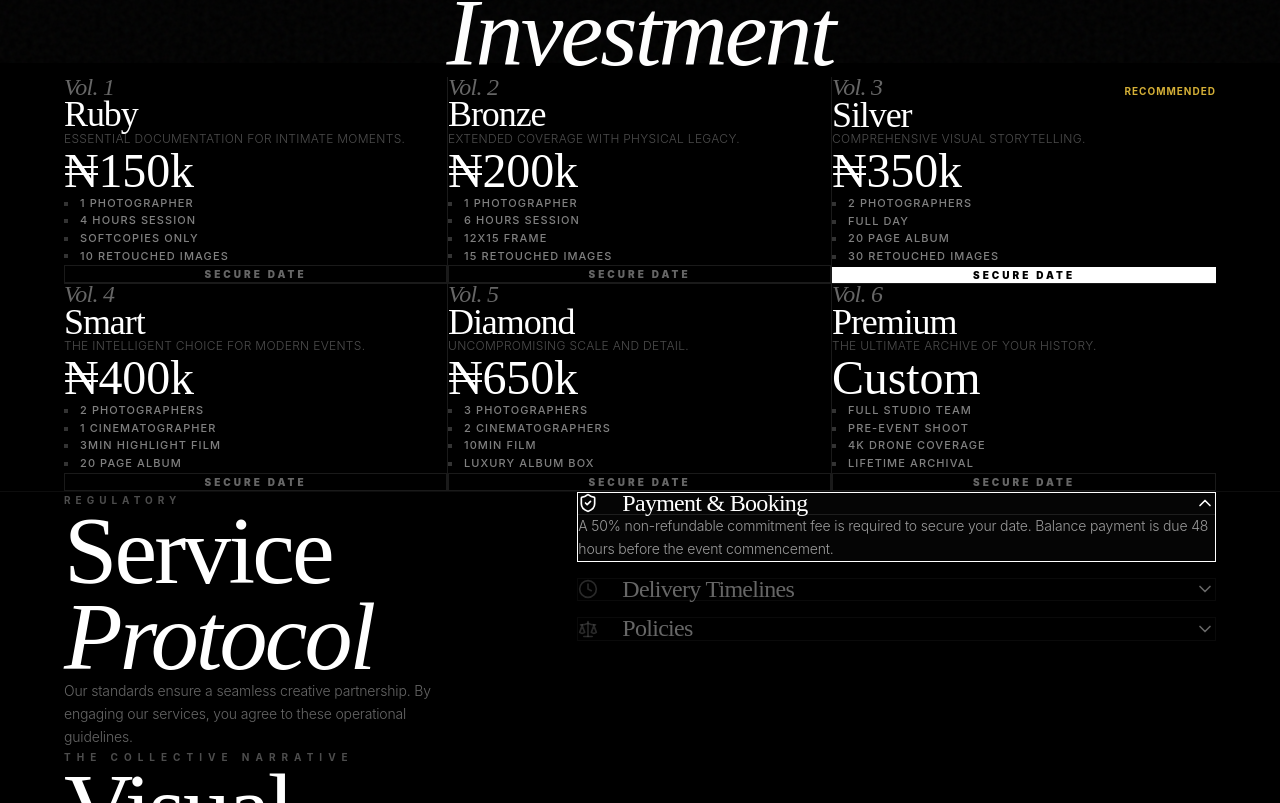
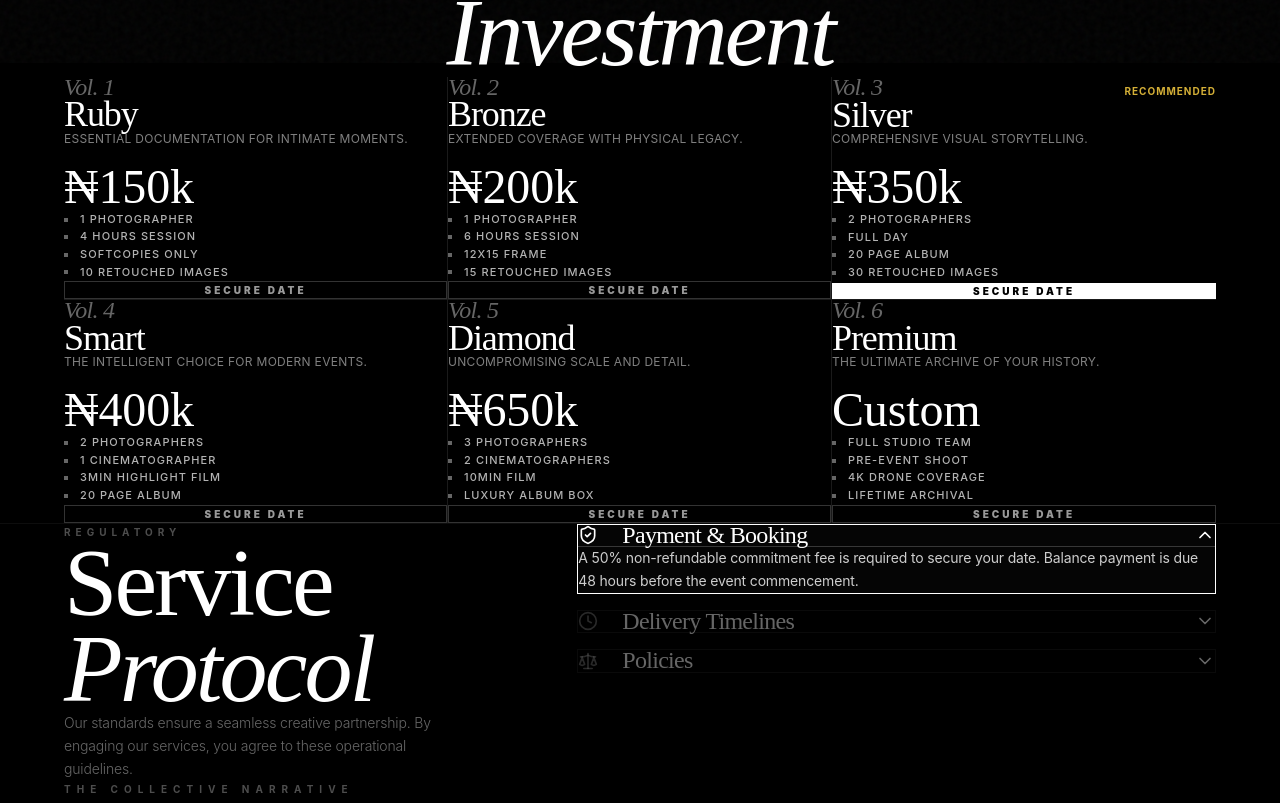
Before and after one commit to Mbakara1/excel_package, a React (Vite) app: page / in a window 1280 px wide. Shown: the part 737-1540 px from the top of the page. Built offline with nearby package versions, Linux system fonts and the light colour scheme.

Commit message:
Accessibility: Major readability and contrast overhaul for Investment and Protocol sections

```diff
--- a/src/components/Pricing.jsx
+++ b/src/components/Pricing.jsx
@@ -67,21 +67,21 @@ const Pricing = () => {
                 </div>
 
                 <h4 className="text-4xl font-sans font-bold tracking-tighter mb-4 text-white">{pkg.name}</h4>
-                <p className="text-xs font-light text-white/30 tracking-wide mb-8 uppercase">{pkg.description}</p>
+                <p className="text-xs font-normal text-white/50 tracking-wide mb-8 uppercase line-clamp-2 md:h-8">{pkg.description}</p>
 
                 <div className="text-5xl font-serif text-white mb-10">{pkg.price}</div>
 
                 <ul className="space-y-4 mb-12 flex-grow">
                    {pkg.features.map((f, i) => (
-                     <li key={i} className="text-[11px] font-medium tracking-widest uppercase text-white/50 flex items-center gap-3">
-                        <div className="w-1 h-1 bg-white/20" />
+                     <li key={i} className="text-[11px] font-medium tracking-widest uppercase text-white/70 flex items-center gap-3">
+                        <div className="w-1 h-1 bg-white/40" />
                         {f}
                      </li>
                    ))}
                 </ul>
 
                 <a href="#book" className={`w-full py-5 text-center text-[10px] font-black tracking-[0.3em] uppercase transition-all ${
-                    pkg.highlight ? 'bg-white text-black' : 'border border-white/10 text-white/40 hover:text-white hover:border-white'
+                    pkg.highlight ? 'bg-white text-black' : 'border border-white/20 text-white/60 hover:text-white hover:border-white'
                 }`}>
                     Secure Date
                 </a>
--- a/src/components/Terms.jsx
+++ b/src/components/Terms.jsx
@@ -64,7 +64,7 @@ const Terms = () => {
                                     exit={{ height: 0, opacity: 0 }}
                                     className="overflow-hidden"
                                 >
-                                    <p className="pt-8 text-sm font-light text-white/60 leading-relaxed border-t border-white/10 mt-8">
+                                    <p className="pt-8 text-sm font-normal text-white/80 leading-relaxed border-t border-white/20 mt-8">
                                         {term.content}
                                     </p>
                                 </motion.div>
--- a/src/index.css
+++ b/src/index.css
@@ -15,11 +15,11 @@
   --bg-tertiary: #111111;
 
   --text-primary: #ffffff;
-  --text-secondary: rgba(255, 255, 255, 0.7);
-  --text-muted: rgba(255, 255, 255, 0.3);
+  --text-secondary: rgba(255, 255, 255, 0.85);
+  --text-muted: rgba(255, 255, 255, 0.65);
 
-  --border-color: rgba(255, 255, 255, 0.1);
-  --border-intense: rgba(255, 255, 255, 0.2);
+  --border-color: rgba(255, 255, 255, 0.15);
+  --border-intense: rgba(255, 255, 255, 0.3);
 
   /* Prestige Accent (used VERY sparingly) */
   --gold-prestige: #D4AF37;
@@ -27,11 +27,11 @@
   --font-serif: "Instrument Serif", serif;
   --font-sans: 'Outfit', -apple-system, sans-serif;
 
-  --transition-editorial: all 0.8s cubic-bezier(0.19, 1, 0.22, 1);
+  --transition-editorial: all 0.6s cubic-bezier(0.19, 1, 0.22, 1);
 
   font-family: var(--font-sans);
   line-height: 1.6;
-  font-weight: 300;
+  font-weight: 400;
 
   color-scheme: dark;
   color: var(--text-primary);
```
